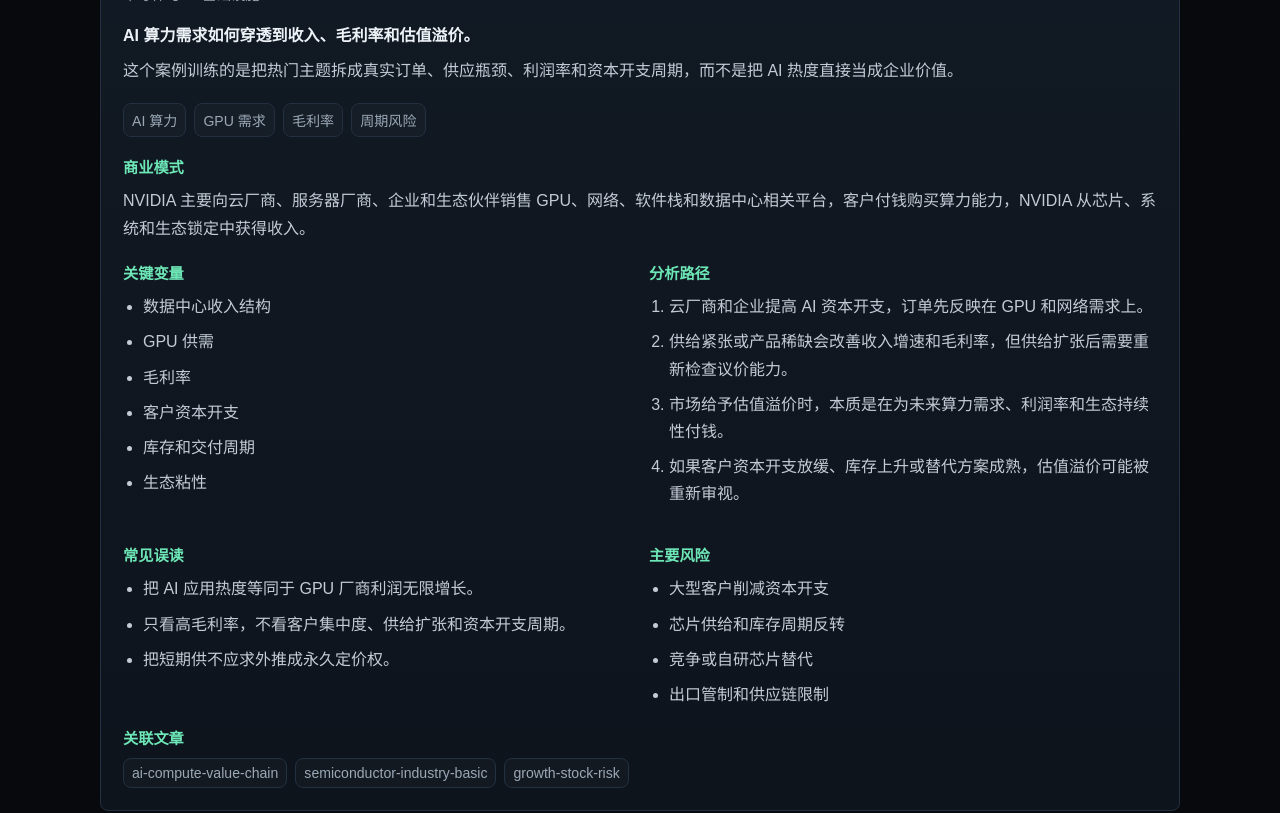
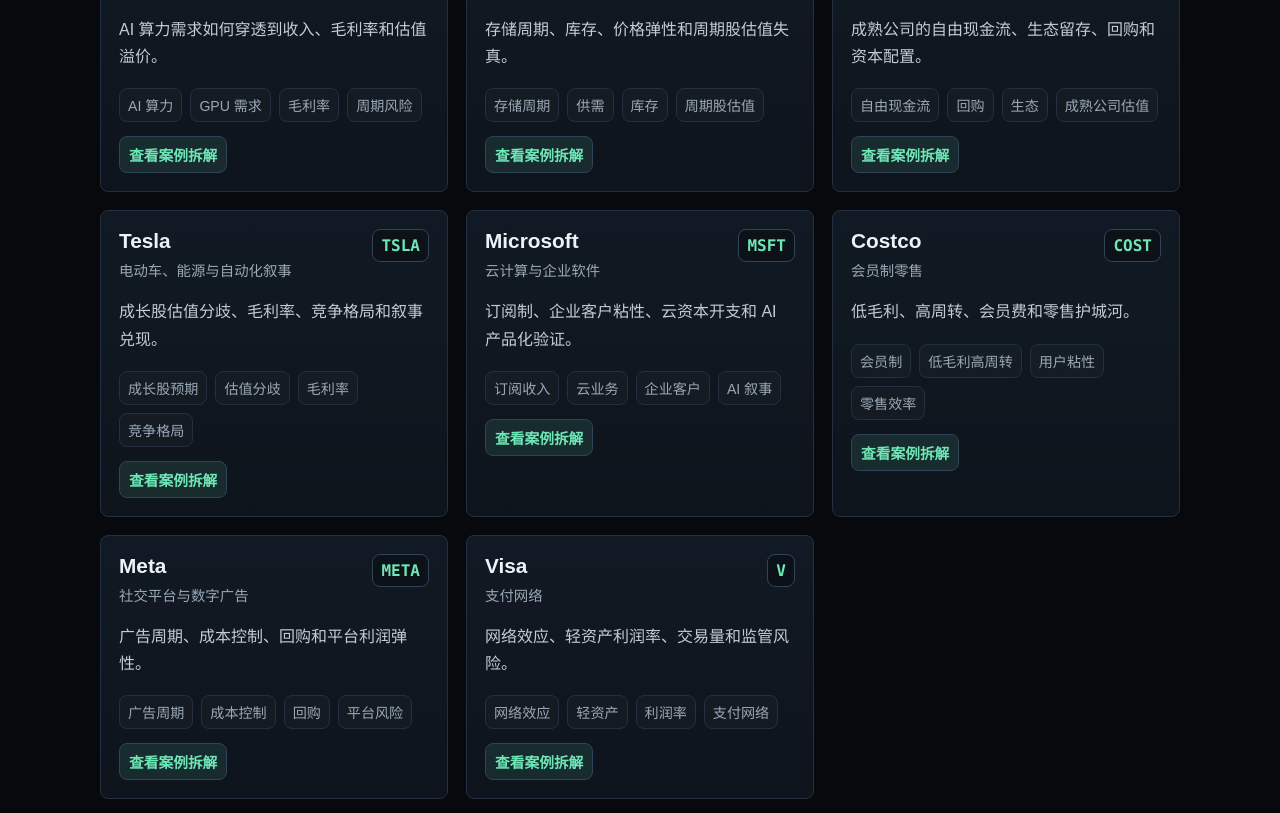
Before and after one commit to AndyGodShow/learn-us-stocks, a Next.js app: page /cases in a window 1280 px wide. Shown: the part 440-1253 px from the top of the page. Built offline with nearby package versions, Linux system fonts and the light colour scheme.

Commit message:
add company case detail pages

```diff
--- /dev/null
+++ b/src/app/cases/[ticker]/page.module.css
@@ -0,0 +1,153 @@
+.page {
+  width: min(calc(100% - 64px), 860px);
+  padding-top: 42px;
+}
+
+.navRow {
+  margin-bottom: 22px;
+}
+
+.backLink {
+  display: inline-flex;
+  align-items: center;
+  width: fit-content;
+  border: 1px solid var(--border);
+  border-radius: 999px;
+  padding: 7px 12px;
+  color: var(--muted-strong);
+  font-size: 0.9rem;
+  line-height: 1.2;
+  background: rgba(255, 255, 255, 0.03);
+}
+
+.backLink:hover {
+  border-color: rgba(110, 231, 183, 0.35);
+  color: var(--accent);
+  background: var(--accent-soft);
+}
+
+.article {
+  width: 100%;
+}
+
+.header {
+  border-bottom: 1px solid rgba(49, 67, 87, 0.72);
+  padding-bottom: 28px;
+}
+
+.meta {
+  display: flex;
+  flex-wrap: wrap;
+  gap: 10px;
+  color: var(--muted);
+  font-size: 0.88rem;
+}
+
+.meta span {
+  border: 1px solid var(--border);
+  border-radius: 999px;
+  padding: 5px 8px;
+}
+
+.meta span:first-child {
+  border-color: rgba(110, 231, 183, 0.28);
+  color: var(--accent);
+  background: var(--accent-soft);
+  font-family: ui-monospace, SFMono-Regular, Menlo, Consolas, monospace;
+}
+
+.article h1 {
+  margin: 18px 0 12px;
+  font-size: clamp(2rem, 5vw, 4rem);
+  line-height: 1.08;
+  letter-spacing: 0;
+}
+
+.focus {
+  margin: 0 0 10px;
+  color: var(--text);
+  font-size: 1.08rem;
+  font-weight: 700;
+  line-height: 1.7;
+}
+
+.summary {
+  margin: 0;
+  color: var(--muted-strong);
+  font-size: 1.04rem;
+  line-height: 1.85;
+}
+
+.tags {
+  display: flex;
+  flex-wrap: wrap;
+  gap: 8px;
+  margin-top: 18px;
+}
+
+.tags span,
+.relatedLinks a {
+  border: 1px solid var(--border);
+  border-radius: 6px;
+  padding: 5px 8px;
+  color: var(--muted);
+  font-size: 0.84rem;
+}
+
+.content {
+  padding-top: 28px;
+}
+
+.content section + section {
+  margin-top: 30px;
+}
+
+.content h2 {
+  margin: 0 0 12px;
+  color: var(--text);
+  font-size: 1.45rem;
+  line-height: 1.35;
+  letter-spacing: 0;
+}
+
+.content p {
+  margin: 0;
+  color: var(--muted-strong);
+  font-size: 1.02rem;
+  line-height: 1.95;
+}
+
+.content ul,
+.content ol {
+  margin: 0;
+  padding-left: 24px;
+  color: var(--muted-strong);
+  line-height: 1.9;
+}
+
+.content li {
+  margin: 6px 0;
+}
+
+.relatedLinks {
+  display: flex;
+  flex-wrap: wrap;
+  gap: 8px;
+}
+
+.relatedLinks a {
+  text-decoration: none;
+}
+
+.relatedLinks a:hover {
+  border-color: var(--accent);
+  color: var(--accent);
+  background: var(--accent-soft);
+}
+
+@media (max-width: 640px) {
+  .page {
+    width: min(calc(100% - 28px), 860px);
+    padding-top: 28px;
+  }
+}
--- a/src/app/cases/page.module.css
+++ b/src/app/cases/page.module.css
@@ -14,6 +14,18 @@
 
 .caseGrid {
   display: grid;
-  grid-template-columns: 1fr;
+  grid-template-columns: repeat(3, minmax(0, 1fr));
   gap: 18px;
 }
+
+@media (max-width: 980px) {
+  .caseGrid {
+    grid-template-columns: repeat(2, minmax(0, 1fr));
+  }
+}
+
+@media (max-width: 640px) {
+  .caseGrid {
+    grid-template-columns: 1fr;
+  }
+}
--- a/src/components/CaseStudyCard/CaseStudyCard.module.css
+++ b/src/components/CaseStudyCard/CaseStudyCard.module.css
@@ -1,7 +1,7 @@
 .card {
   border: 1px solid var(--border);
   border-radius: var(--radius);
-  padding: 22px;
+  padding: 18px;
   background:
     linear-gradient(180deg, rgba(17, 26, 36, 0.94), rgba(14, 20, 28, 0.94)),
     var(--surface);
@@ -16,7 +16,7 @@
 
 .top h2 {
   margin: 0 0 6px;
-  font-size: 1.35rem;
+  font-size: 1.3rem;
 }
 
 .top span {
@@ -34,28 +34,18 @@
 }
 
 .focus {
-  margin: 18px 0 8px;
-  color: var(--text);
-  font-weight: 700;
+  margin: 18px 0;
+  color: var(--muted-strong);
   line-height: 1.7;
-}
-
-.summary,
-.section p {
-  margin: 0;
-  color: var(--muted-strong);
-  line-height: 1.75;
 }
 
 .points {
   display: flex;
   flex-wrap: wrap;
   gap: 8px;
-  margin: 18px 0;
 }
 
-.points span,
-.links a {
+.points span {
   border: 1px solid var(--border);
   border-radius: var(--radius);
   padding: 6px 8px;
@@ -64,60 +54,26 @@
   font-size: 0.88rem;
 }
 
-.section {
-  margin-top: 18px;
+.detailLink {
+  display: inline-flex;
+  align-items: center;
+  width: fit-content;
+  border: 1px solid var(--border-strong);
+  border-radius: var(--radius);
+  margin-top: 14px;
+  padding: 7px 9px;
+  color: var(--accent);
+  background: var(--accent-soft);
+  font-size: 0.92rem;
+  font-weight: 700;
 }
 
-.section h3 {
-  margin: 0 0 10px;
-  color: var(--accent);
-  font-size: 0.95rem;
-}
-
-.section ul,
-.section ol {
-  margin: 0;
-  padding-left: 20px;
-  color: var(--muted-strong);
-  line-height: 1.7;
-}
-
-.section li + li {
-  margin-top: 8px;
-}
-
-.columns {
-  display: grid;
-  grid-template-columns: repeat(2, minmax(0, 1fr));
-  gap: 18px;
-}
-
-.links {
-  display: flex;
-  flex-wrap: wrap;
-  gap: 8px;
-}
-
-.links a {
-  text-decoration: none;
-}
-
-.links a:hover {
+.detailLink:hover {
   border-color: var(--accent);
-  color: var(--accent);
-}
-
-@media (max-width: 760px) {
-  .columns {
-    grid-template-columns: 1fr;
-  }
+  color: var(--text);
 }
 
 @media (max-width: 520px) {
-  .card {
-    padding: 18px;
-  }
-
   .top {
     flex-direction: column;
   }
--- a/src/components/CaseStudyCard/CaseStudyCard.tsx
+++ b/src/components/CaseStudyCard/CaseStudyCard.tsx
@@ -1,3 +1,4 @@
+import Link from "next/link";
 import type { CaseStudy } from "@/lib/cases";
 import styles from "./CaseStudyCard.module.css";
 
@@ -16,53 +17,14 @@
         <strong>{study.ticker}</strong>
       </div>
       <p className={styles.focus}>{study.focus}</p>
-      <p className={styles.summary}>{study.summary}</p>
       <div className={styles.points} aria-label="学习主题">
         {study.learningTopics.map((point) => (
           <span key={point}>{point}</span>
         ))}
       </div>
-      <div className={styles.section}>
-        <h3>商业模式</h3>
-        <p>{study.businessModel}</p>
-      </div>
-      <div className={styles.columns}>
-        <ListBlock title="关键变量" items={study.keyVariables} />
-        <ListBlock title="分析路径" items={study.analysisPath} ordered />
-        <ListBlock title="常见误读" items={study.commonMisreadings} />
-        <ListBlock title="主要风险" items={study.risks} />
-      </div>
-      <div className={styles.section}>
-        <h3>关联文章</h3>
-        <div className={styles.links}>
-          {study.relatedArticles.map((slug) => (
-            <a href={`/articles/${slug}`} key={slug}>
-              {slug}
-            </a>
-          ))}
-        </div>
-      </div>
+      <Link className={styles.detailLink} href={`/cases/${study.ticker.toLowerCase()}`}>
+        查看案例拆解
+      </Link>
     </article>
   );
 }
-
-type ListBlockProps = {
-  title: string;
-  items: string[];
-  ordered?: boolean;
-};
-
-function ListBlock({ title, items, ordered = false }: ListBlockProps) {
-  const ListTag: "ol" | "ul" = ordered ? "ol" : "ul";
-
-  return (
-    <div className={styles.section}>
-      <h3>{title}</h3>
-      <ListTag>
-        {items.map((item) => (
-          <li key={item}>{item}</li>
-        ))}
-      </ListTag>
-    </div>
-  );
-}
--- a/src/lib/cases.ts
+++ b/src/lib/cases.ts
@@ -215,3 +215,7 @@
     relatedArticles: ["moat-profit-cash-flow", "revenue-gross-profit-net-income", "us-stock-market-structure"],
   },
 ];
+
+export function getCaseStudyByTicker(ticker: string) {
+  return caseStudies.find((study) => study.ticker.toLowerCase() === ticker.toLowerCase());
+}
```
Also changed, not shown: src/app/cases/[ticker]/page.tsx (added, +106 -0 lines).
